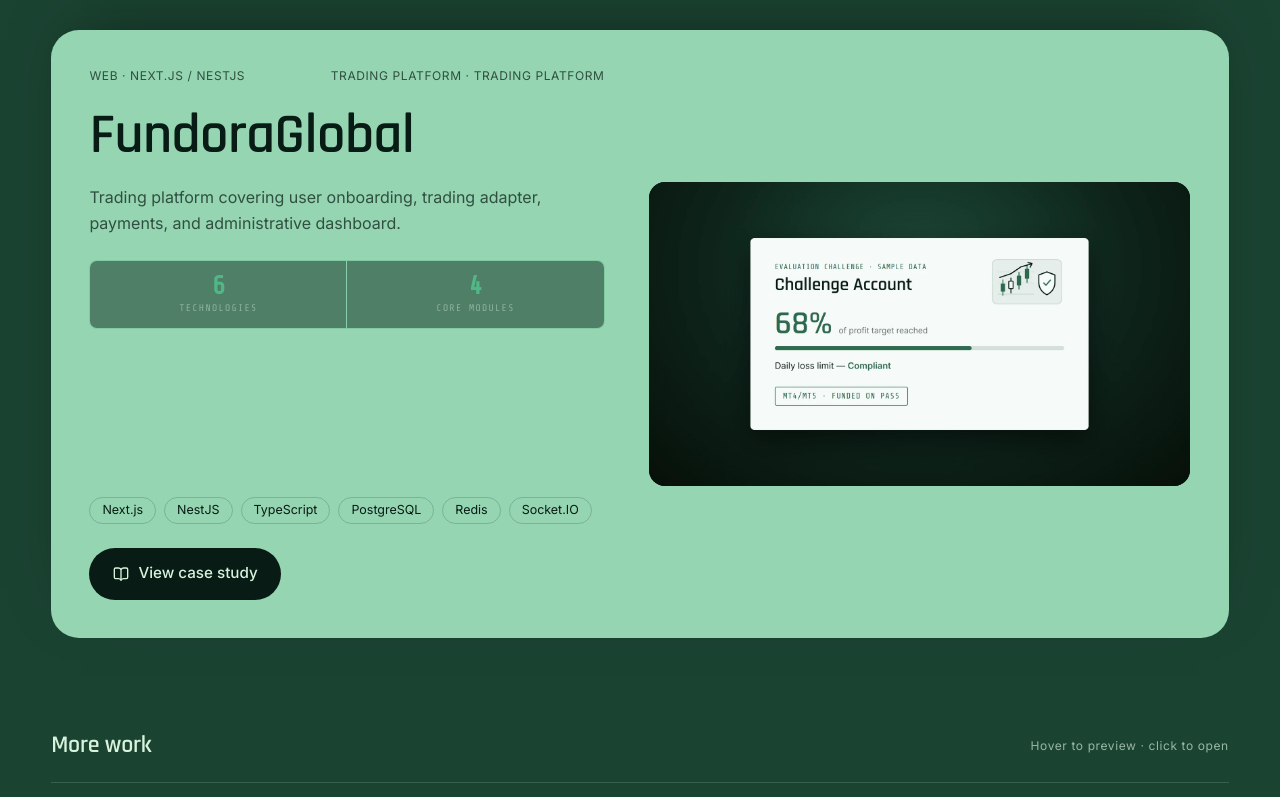
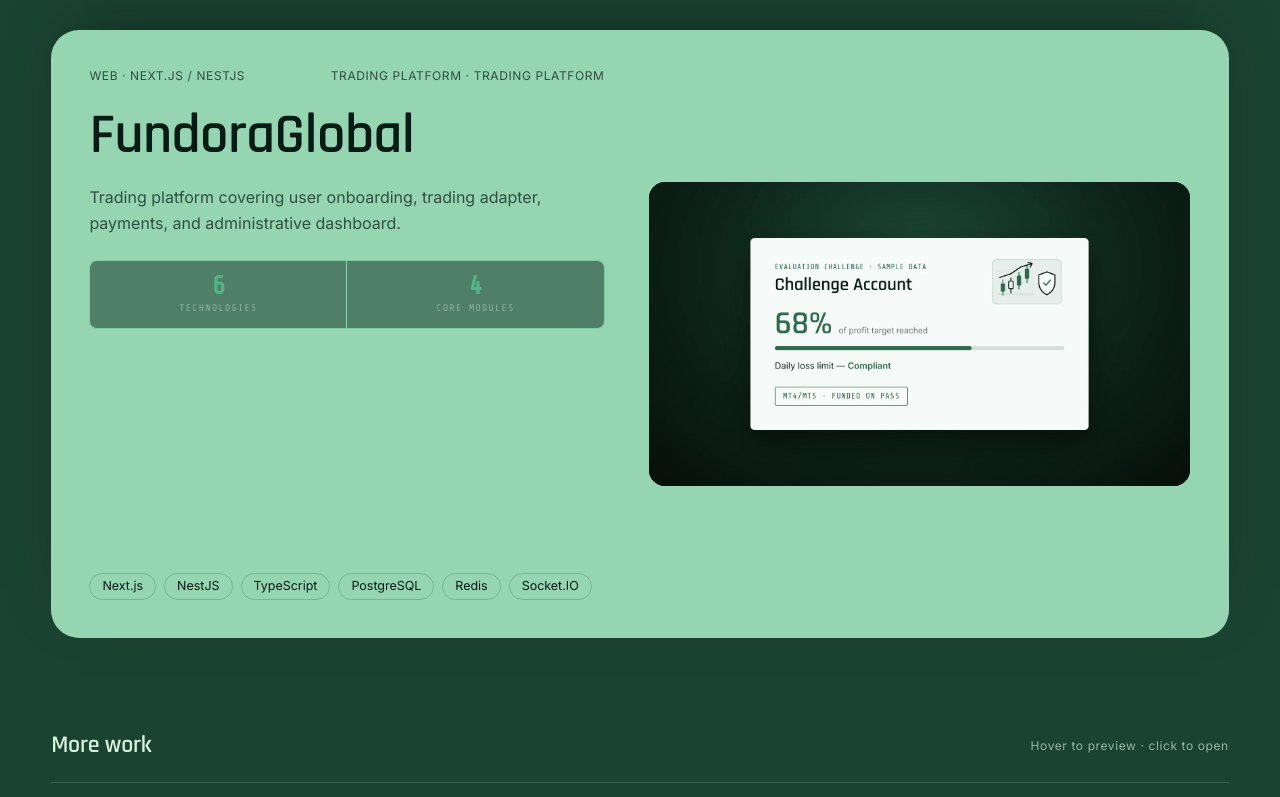
Before and after one commit to kamrandebugging/Portfolio, a React (Vite) app: page / in a window 1280 px wide. Shown: the part 5526-6323 px from the top of the page. Built offline with nearby package versions, Linux system fonts and the light colour scheme.

Commit message:
Remove case study pages — rebuilding from scratch

```diff
--- a/src/components/Projects.tsx
+++ b/src/components/Projects.tsx
@@ -194,14 +194,6 @@ export const Projects: React.FC = () => {
 
         <div>
           {featured.map((project, index) => {
-            const caseStudyUrl =
-              project.id === 'labflow'
-                ? '/projects/labflow'
-                : project.id === 'fbr-invoicing'
-                ? '/projects/fbr'
-                : project.id === 'fundora-global'
-                ? '/projects/fundoraglobal'
-                : null;
             return (
               <article
                 key={project.id}
@@ -211,7 +203,6 @@ export const Projects: React.FC = () => {
                 <ProjectCard
                   project={project}
                   eager={index === 0}
-                  caseStudyUrl={caseStudyUrl}
                   onCaseStudy={
                     project.id === 'labflow' || project.id === 'fbr-invoicing'
                       ? () => setCaseStudy(project.id as CaseStudyId)
```
